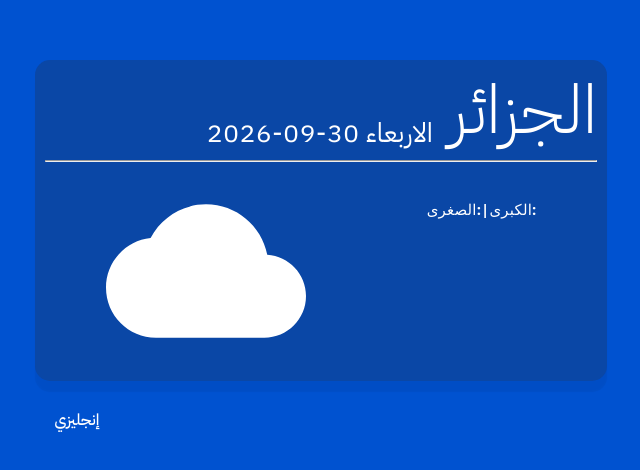
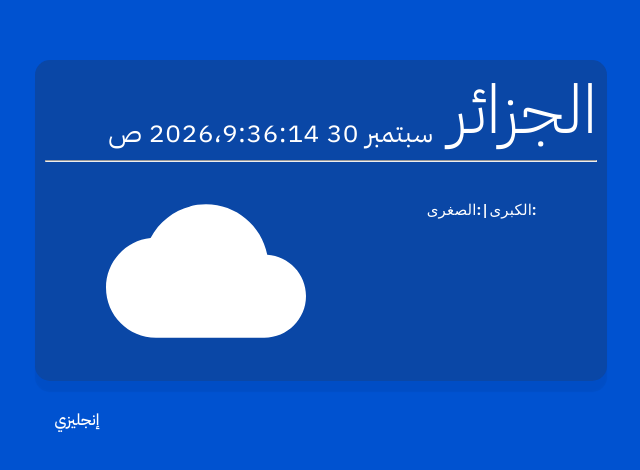
Before and after one commit to mohamedelmokhtar-hub/weather-react, a React (Vite) app: page / in a window 1280 px wide. Shown: the part 150-620 px from the top of the page, without its empty margins (319-959 px from the left). Built offline with nearby package versions, Linux system fonts and the light colour scheme; no server answers.

Commit message:
updating language

```diff
--- a/src/App.jsx
+++ b/src/App.jsx
@@ -2,7 +2,12 @@ import { Button, Container, Typography } from "@mui/material";
 import CloudIcon from "@mui/icons-material/Cloud";
 import { useEffect, useState } from "react";
 import axios from "axios";
+import moment from "moment/min/moment-with-locales";
+
+moment.locale("ar-dz");
 function App() {
+  const [datetime, setdatetime] = useState("");
+  console.log(datetime);
   const [temp, setemp] = useState({
     number: null,
     max: null,
@@ -11,6 +16,7 @@ function App() {
     icon: null,
   });
   useEffect(() => {
+    setdatetime(moment().format("MMMM Do YYYY,h:mm:ss a"));
     const controller = new AbortController();
     axios
       .get(
@@ -73,7 +79,7 @@ function App() {
                   الجزائر{" "}
                 </Typography>
                 <Typography variant="h5" sx={{ paddingX: 2 }}>
-                  الاربعاء 30-09-2026
+                  {datetime}
                 </Typography>
               </div>
               <hr />
```
